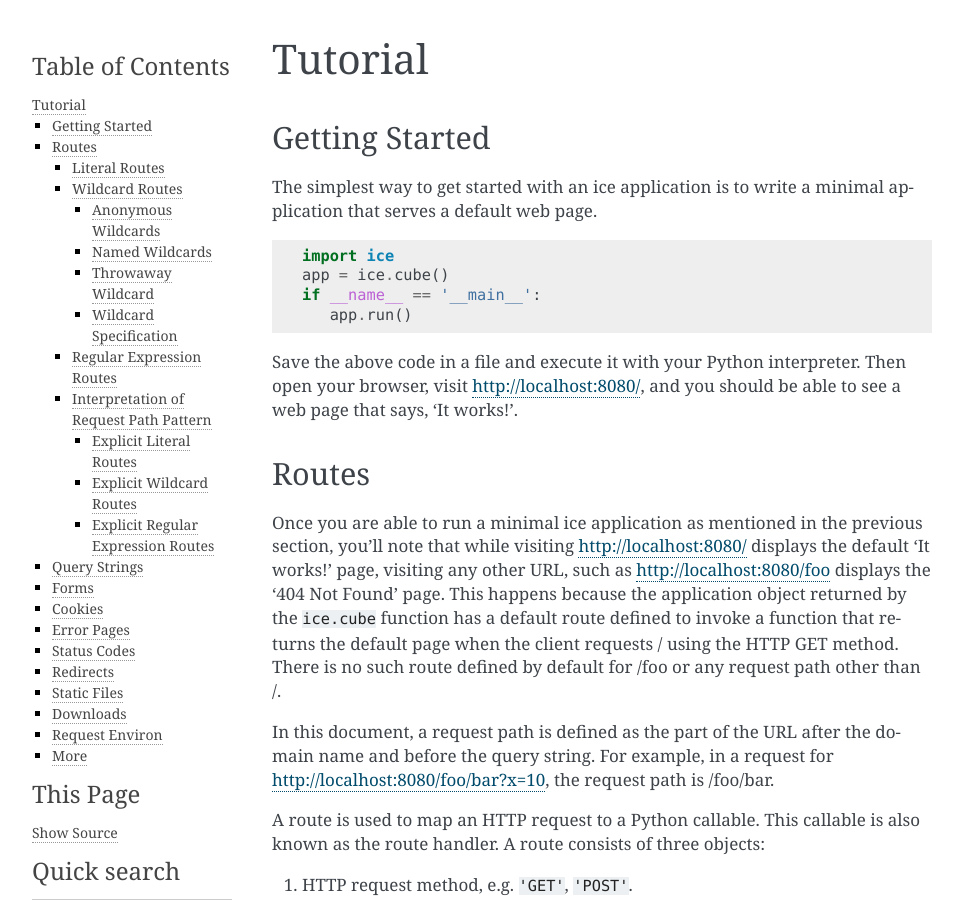
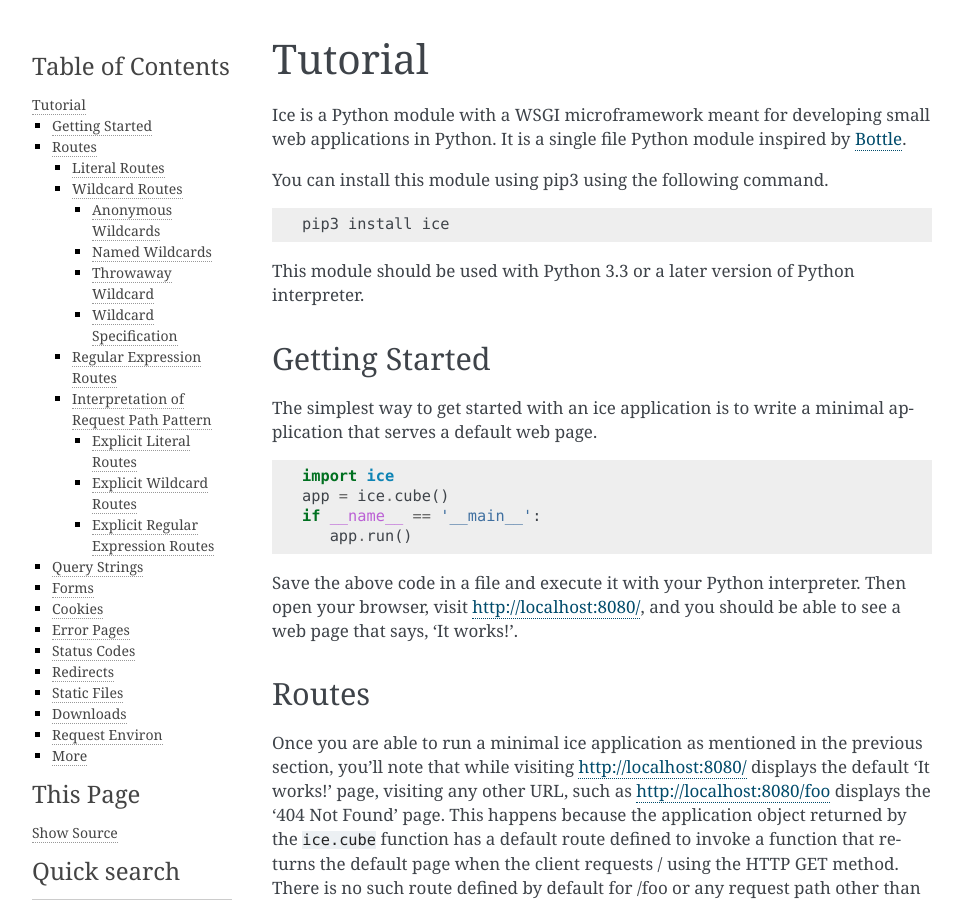
Before and after one commit to susam/ice, a Sphinx documentation site: the page built from docs/tutorial.rst, in a window 1280 px wide and 900 px high. Shown: the whole window, without its empty margins (148-1111 px from the left). Built offline with Sphinx 7.4.7, drawn with Linux system fonts in a browser that asks for light colours.

Commit message:
Add installation step in tutorial

```diff
--- a/docs/tutorial.rst
+++ b/docs/tutorial.rst
@@ -1,5 +1,18 @@
 Tutorial
 ========
+Ice is a Python module with a WSGI microframework meant for developing
+small web applications in Python. It is a single file Python module
+inspired by `Bottle`_.
+
+.. _Bottle: https://bottlepy.org/
+
+You can install this module using pip3 using the following command. ::
+
+    pip3 install ice
+
+This module should be used with Python 3.3 or a later version of Python
+interpreter.
+
 
 Getting Started
 ---------------
```
